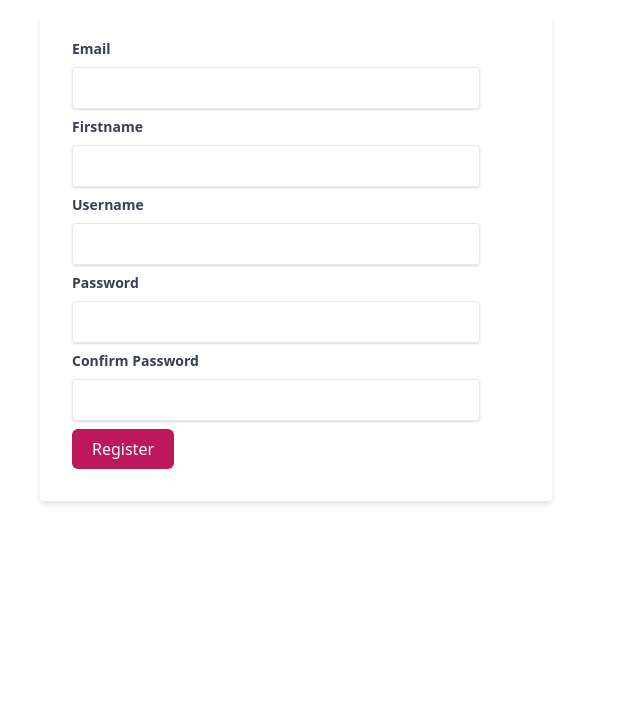
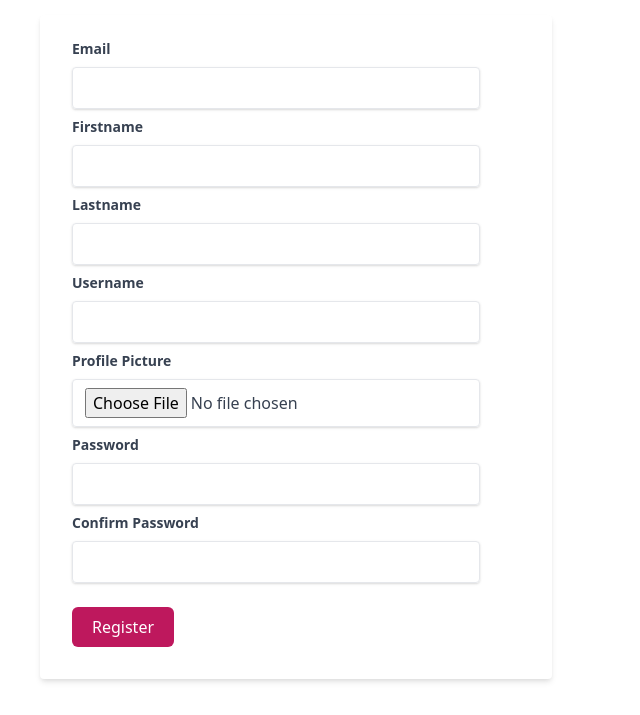
Before and after one commit to amitkr14/django-social-network_InstaApp, a Django app: page /users/register/ in a window 1280 px wide. Shown: the part 229-944 px from the top of the page, without its empty margins (0-640 px from the left). Before the commit the page ends 733 px from the top, so only its background shows below. Run offline with Django 5.2, Linux system fonts and the light colour scheme; style sheets or scripts are compiled from the project's sources; some libraries are stand-ins or nearby versions.

Commit message:
Added last name and profile picture to registration workflow

```diff
--- a/socialproject/urls.py
+++ b/socialproject/urls.py
@@ -24,7 +24,7 @@ urlpatterns = [
     path('admin/', admin.site.urls),
     path('users/', include('users.urls')),
     path('posts/', include('posts.urls')),
-    path('', RedirectView.as_view(url='posts/feed/'), name='home_redirect'),
+    path('', RedirectView.as_view(url='/posts/feed/'), name='home_redirect'),
 ]
 
 urlpatterns += static(settings.MEDIA_URL,document_root=settings.MEDIA_ROOT)
--- a/users/forms.py
+++ b/users/forms.py
@@ -21,13 +21,20 @@ class LoginForm(forms.Form):
     password = forms.CharField(widget=forms.PasswordInput)
 
 class UserRegisterationForm(forms.ModelForm):
+    password = forms.CharField(label='Password', widget=forms.PasswordInput)
+    password2 = forms.CharField(label='Confirm Password', widget=forms.PasswordInput)
 
-    password = forms.CharField(label='Password',widget=forms.PasswordInput)
-    password2 = forms.CharField(label='Confirm Password', widget=forms.PasswordInput)
     class Meta:
         model = User
-        fields = {'username','email','first_name'}
-    def check_password(self):
-        if self.cleaned_data['password'] != self.cleaned_data['password2']:
+        # FIXED: Changed from a set {} to an ordered list []
+        fields = ['first_name', 'last_name', 'email', 'username']
+
+    # FIXED: Renamed to clean() so Django runs it automatically during form.is_valid()
+    def clean(self):
+        cleaned_data = super().clean()
+        password = cleaned_data.get('password')
+        password2 = cleaned_data.get('password2')
+
+        if password and password2 and password != password2:
             raise forms.ValidationError('Passwords do not match')
-        return self.cleaned_data['password2']
+        return cleaned_data
--- a/users/templates/users/register.html
+++ b/users/templates/users/register.html
@@ -2,29 +2,45 @@
 {% block body %}
 <h1 class="text-2xl m-10">👤Register New User</h1>
 <div class="container py-5">
-<form method="POST" class="bg-white shadow-md m-10 w-2/5 rounded px-8 pt-6 pb-8 mb-4">
+<form method="POST" enctype="multipart/form-data" class="bg-white shadow-md m-10 w-2/5 rounded px-8 pt-6 pb-8 mb-4">
     {% csrf_token %}
+
     <div class="mb-2">
     <label class="block text-gray-700 text-sm font-bold mb-2" for="">Email</label>
     <div class="shadow appearance-none text-gray-700 border rounded py-2 px-3 mr-10">{{ user_form.email }}</div>
     </div>
+
     <div class="mb-2">
     <label class="block text-gray-700 text-sm font-bold mb-2" for="">Firstname</label>
     <div class="shadow appearance-none text-gray-700 border rounded py-2 px-3 mr-10">{{ user_form.first_name }}</div>
     </div>
+
+    <div class="mb-2">
+    <label class="block text-gray-700 text-sm font-bold mb-2" for="">Lastname</label>
+    <div class="shadow appearance-none text-gray-700 border rounded py-2 px-3 mr-10">{{ user_form.last_name }}</div>
+    </div>
+
     <div class="mb-2">
     <label class="block text-gray-700 text-sm font-bold mb-2" for="">Username</label>
     <div class="shadow appearance-none text-gray-700 border rounded py-2 px-3 mr-10">{{ user_form.username }}</div>
     </div>
+
+    <div class="mb-2">
+    <label class="block text-gray-700 text-sm font-bold mb-2" for="">Profile Picture</label>
+    <div class="shadow appearance-none text-gray-700 border rounded py-2 px-3 mr-10">{{ profile_form.photo }}</div>
+    </div>
+
     <div class="mb-2">
     <label class="block text-gray-700 text-sm font-bold mb-2" for="">Password</label>
     <div class="shadow appearance-none text-gray-700 border rounded py-2 px-3 mr-10">{{ user_form.password }}</div>
     </div>
+
     <div class="mb-2">
     <label class="block text-gray-700 text-sm font-bold mb-2" for="">Confirm Password</label>
     <div class="shadow appearance-none text-gray-700 border rounded py-2 px-3 mr-10">{{ user_form.password2 }}</div>
     </div>
-    <button class="text-white bg-pink-700 px-5 py-2 hover:bg-pink-500 rounded-md" type="submit">Register</button>
+
+    <button class="text-white bg-pink-700 px-5 py-2 hover:bg-pink-500 rounded-md mt-4" type="submit">Register</button>
 
 </form>
 </div>
--- a/users/views.py
+++ b/users/views.py
@@ -35,17 +35,35 @@ def index(request):
     return render(request, 'users/index.html',{'posts':posts,'profile':profile})
 
 def register(request):
-    if request.method=='POST':
+    if request.method == 'POST':
+        # Pass request.POST and request.FILES to capture text and image uploads
         user_form = UserRegisterationForm(request.POST)
-        if user_form.is_valid():
+        profile_form = ProfileEditForm(data=request.POST, files=request.FILES)
+
+        if user_form.is_valid() and profile_form.is_valid():
+            # Save the user credentials
             new_user = user_form.save(commit=False)
             new_user.set_password(user_form.cleaned_data['password'])
             new_user.save()
-            Profile.objects.create(user=new_user)
-            return render(request,'users/register_done.html')
+
+            # Create the profile record linked to this user
+            profile = Profile.objects.create(user=new_user)
+
+            # If a registration photo was uploaded, attach it to the profile
+            if profile_form.cleaned_data.get('photo'):
+                profile.photo = profile_form.cleaned_data['photo']
+                profile.save()
+
+            return render(request, 'users/register_done.html')
     else:
         user_form = UserRegisterationForm()
-    return render(request,'users/register.html',{'user_form':user_form})
+        profile_form = ProfileEditForm()
+
+    # Send both forms to your template context
+    return render(request, 'users/register.html', {
+        'user_form': user_form,
+        'profile_form': profile_form
+    })
 
 @login_required
 def edit(request):
```
